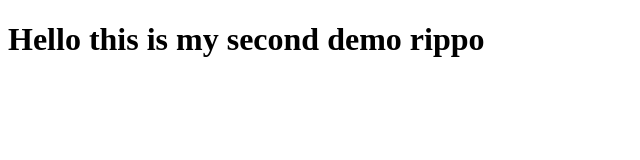
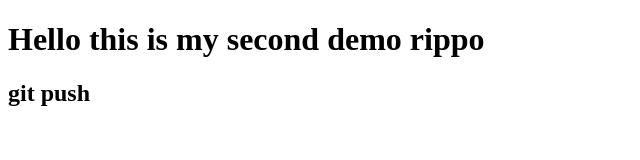
Before and after one commit to TanjimHossain/Second-demo-repo, a plain HTML site: page Index.html in a window 1280 px wide. Shown: the whole page, without its empty margins (0-640 px from the left). Drawn offline with Linux system fonts and the light colour scheme.

Commit message:
nothing added

```diff
--- a/Index.html
+++ b/Index.html
@@ -8,5 +8,6 @@
 </head>
 <body>
     <h1>Hello this is my second demo rippo  </h1>
+    <h2>git push</h2>
 </body>
 </html>
```
